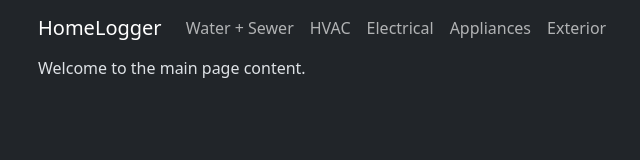
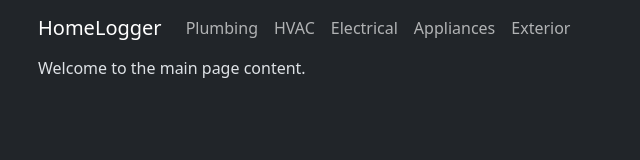
Before and after one commit to masoncfrancis/homelogger, a Next.js app in the folder client/: page / in a window 1280 px wide. Shown: the top 160 px of the page, without its empty margins (44-684 px from the left). Built offline with nearby package versions, Linux system fonts and the light colour scheme.

Commit message:
Refactored navbar into componenet

```diff
--- /dev/null
+++ b/client/components/Navbar.tsx
@@ -0,0 +1,22 @@
+// client/components/Navbar.tsx
+import { Nav, Navbar } from 'react-bootstrap';
+
+const MyNavbar: React.FC = () => {
+  return (
+    <Navbar expand="lg">
+      <Navbar.Brand href="#home">HomeLogger</Navbar.Brand>
+      <Navbar.Toggle aria-controls="basic-navbar-nav" />
+      <Navbar.Collapse id="basic-navbar-nav">
+        <Nav className="mr-auto">
+          <Nav.Link href="#">Plumbing</Nav.Link>
+          <Nav.Link href="#">HVAC</Nav.Link>
+          <Nav.Link href="#">Electrical</Nav.Link>
+          <Nav.Link href="#">Appliances</Nav.Link>
+          <Nav.Link href="#">Exterior</Nav.Link>
+        </Nav>
+      </Navbar.Collapse>
+    </Navbar>
+  );
+};
+
+export default MyNavbar;
--- a/client/pages/index.tsx
+++ b/client/pages/index.tsx
@@ -1,26 +1,15 @@
 // pages/index.tsx
 import { useState } from 'react';
-import { Container, Nav, Navbar } from 'react-bootstrap';
+import { Container } from 'react-bootstrap';
+import MyNavbar from '../components/Navbar';
 
 const HomePage: React.FC = () => {
   const [key, setKey] = useState<string>('main');
 
   return (
     <Container>
-      <Navbar expand="lg">
-        <Navbar.Brand href="#home">HomeLogger</Navbar.Brand>
-        <Navbar.Toggle aria-controls="basic-navbar-nav" />
-        <Navbar.Collapse id="basic-navbar-nav">
-          <Nav className="mr-auto">
-            <Nav.Link href="#">Water + Sewer</Nav.Link>
-            <Nav.Link href="#">HVAC</Nav.Link>
-            <Nav.Link href="#">Electrical</Nav.Link>
-            <Nav.Link href="#">Appliances</Nav.Link>
-            <Nav.Link href="#">Exterior</Nav.Link>
-          </Nav>
-        </Navbar.Collapse>
-      </Navbar>
-      <p id="main">Welcome to the main page content.</p>
+      <MyNavbar />
+      <p id='maintext'>Welcome to the main page content.</p>
     </Container>
 
   );
```
